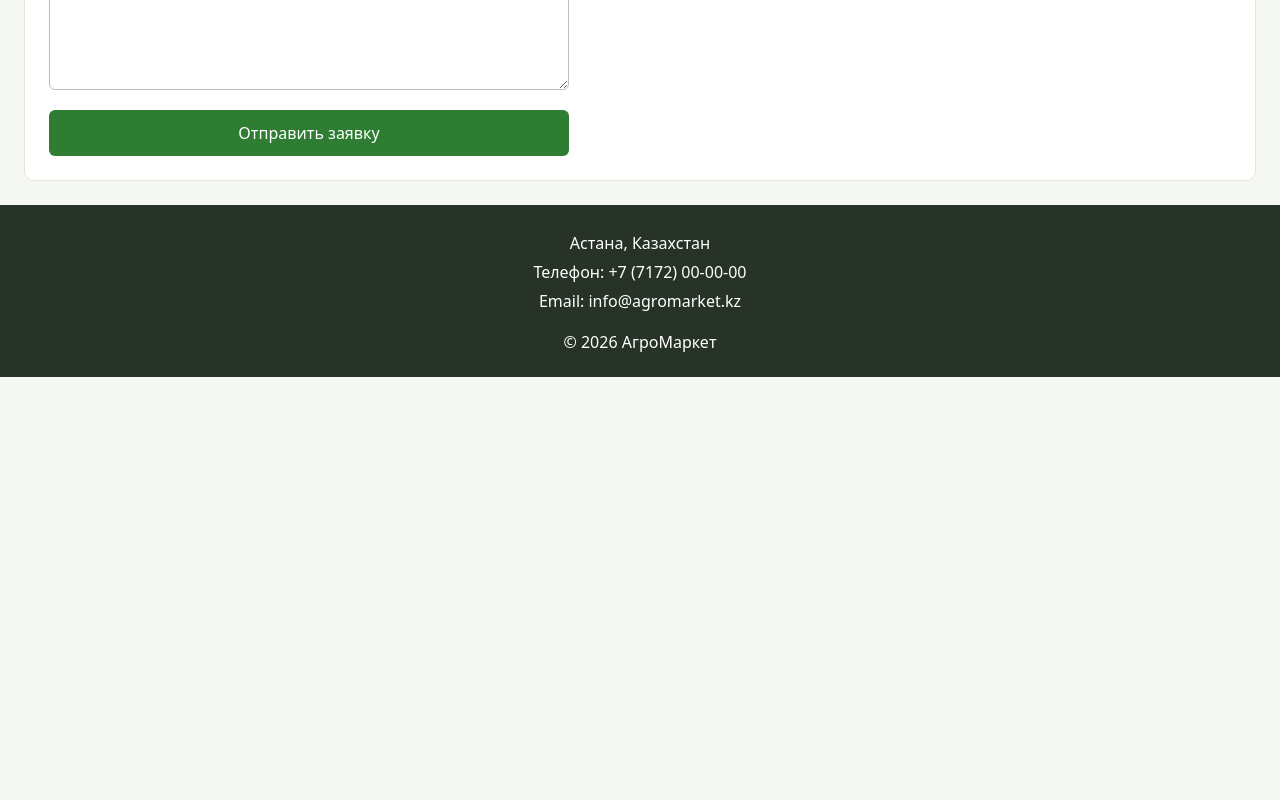
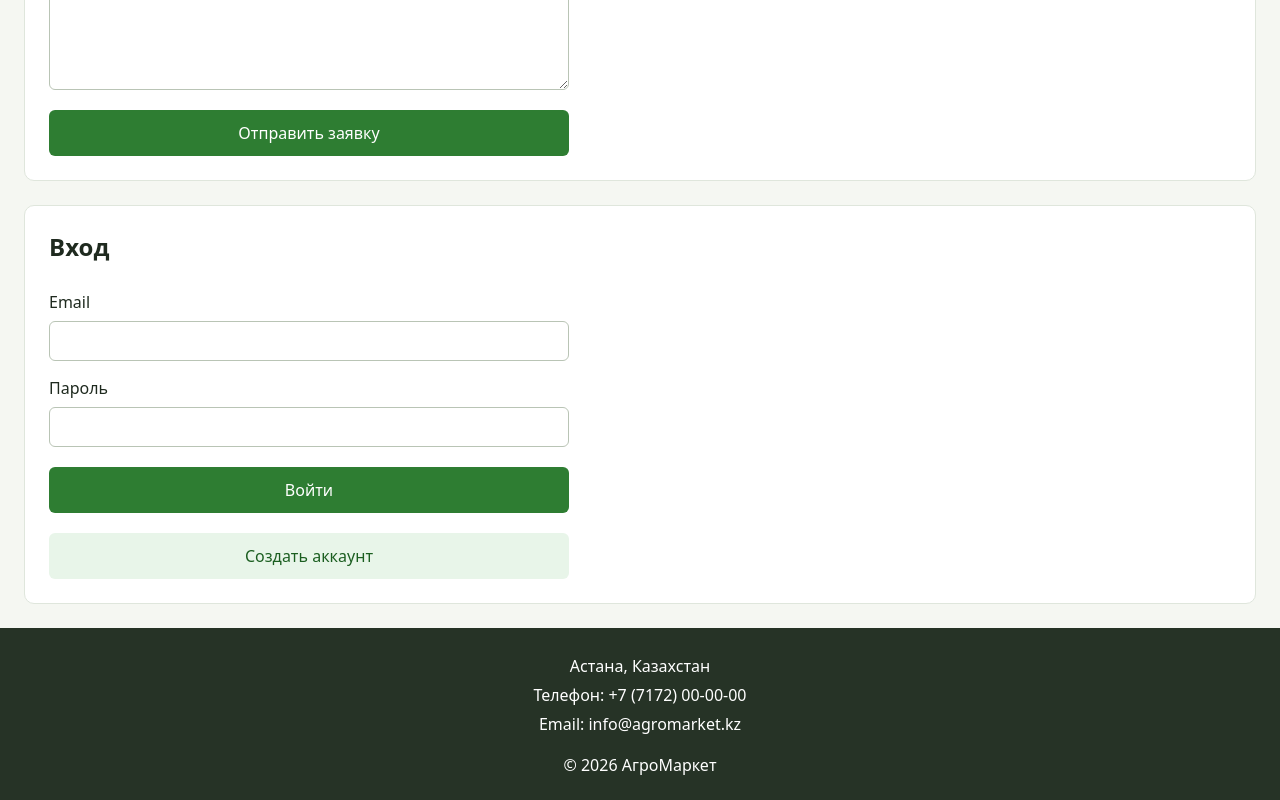
Before and after one commit to sarov1713-hub/agromarket-react, a React (Vite) app: page / in a window 1280 px wide. Shown: the part 1134-1934 px from the top of the page. Before the commit the page ends 1511 px from the top, so only its background shows below. Built offline with nearby package versions, Linux system fonts and the light colour scheme; no server answers.

Commit message:
lab7: login/register form, apiFetch with token, admin product form

```diff
--- a/src/App.jsx
+++ b/src/App.jsx
@@ -5,9 +5,38 @@ import Header from './components/Header';
 import Footer from './components/Footer';
 import ContactForm from './components/ContactForm';
 
-const API_URL = 'http://localhost:3000/api';
+import { apiFetch } from './api.js';
+import LoginForm from './components/LoginForm.jsx';
+import AddProductForm from './components/AddProductForm.jsx';
 
 function App() {
+    const [user, setUser] = useState(() => {
+        if (!localStorage.getItem('token')) return null;
+        try { return JSON.parse(localStorage.getItem('user') || 'null'); }
+        catch { return null; }
+    });
+    useEffect(() => {
+        if (!localStorage.getItem('token')) return;
+        let active = true;
+        apiFetch('/auth/me').then((currentUser) => {
+            if (active) {
+                setUser(currentUser);
+                localStorage.setItem('user', JSON.stringify(currentUser));
+            }
+        }).catch(() => {});
+        return () => { active = false; };
+    }, []);
+
+    function handleLogin(currentUser, token) {
+        localStorage.setItem('token', token);
+        localStorage.setItem('user', JSON.stringify(currentUser));
+        setUser(currentUser);
+    }
+    function handleLogout() {
+        localStorage.removeItem('token');
+        localStorage.removeItem('user');
+        setUser(null);
+    }
     const [products, setProducts] = useState([]);
     const [searchTerm, setSearchTerm] = useState('');
     const [cartCount, setCartCount] = useState(0);
@@ -18,13 +47,7 @@ function App() {
     useEffect(() => {
         async function loadProducts() {
             try {
-                const response = await fetch(`${API_URL}/products`);
-
-                if (!response.ok) {
-                    throw new Error('Ошибка загрузки товаров');
-                }
-
-                const data = await response.json();
+                const data = await apiFetch('/products');
 
                 setProducts(data);
                 setLoading(false);
@@ -134,6 +157,17 @@ function App() {
                 {/* Форма оптовой заявки */}
                 <ContactForm />
 
+                {user ? (
+                    <section className="contact auth-bar" aria-label="Аккаунт">
+                        <p>Вы вошли как {user.name} ({user.role})</p>
+                        <button type="button" onClick={handleLogout}>Выйти</button>
+                    </section>
+                ) : <LoginForm onLogin={handleLogin} />}
+
+                {user?.role === 'admin' && <AddProductForm
+                    onAdded={(product) => setProducts((current) => [...current, product])}
+                />}
+
             </main>
 
             {/* Подвал сайта */}
--- /dev/null
+++ b/src/api.js
@@ -0,0 +1,17 @@
+export const API_URL = 'http://localhost:3000/api';
+
+export async function apiFetch(path, options = {}) {
+    const token = localStorage.getItem('token');
+    const headers = new Headers(options.headers);
+    headers.set('Content-Type', 'application/json');
+    if (token) headers.set('Authorization', `Bearer ${token}`);
+    const res = await fetch(API_URL + path, { ...options, headers });
+    if (res.status === 401 && token) {
+        localStorage.removeItem('token');
+        localStorage.removeItem('user');
+        window.location.reload();
+    }
+    const data = res.status === 204 ? null : await res.json();
+    if (!res.ok) throw new Error(data?.error || `Ошибка ${res.status}`);
+    return data;
+}
--- /dev/null
+++ b/src/components/AddProductForm.jsx
@@ -0,0 +1,46 @@
+import { useState } from 'react';
+import { apiFetch } from '../api.js';
+
+export default function AddProductForm({ onAdded }) {
+    const [error, setError] = useState('');
+    const [loading, setLoading] = useState(false);
+    const [message, setMessage] = useState('');
+    async function handleSubmit(event) {
+        event.preventDefault();
+        const form = event.currentTarget;
+        const data = Object.fromEntries(new FormData(form));
+        setError('');
+        setMessage('');
+        setLoading(true);
+        try {
+            const product = await apiFetch('/products', {
+                method: 'POST', body: JSON.stringify({ ...data, price: Number(data.price) }),
+            });
+            onAdded(product);
+            form.reset();
+            setMessage('Товар добавлен в каталог');
+        } catch (err) {
+            setError(err.message);
+        } finally {
+            setLoading(false);
+        }
+    }
+    return (
+        <section className="contact" aria-labelledby="add-product-title">
+            <h2 id="add-product-title">Добавить товар</h2>
+            <form className="contact-form" onSubmit={handleSubmit}>
+                <label htmlFor="product-name">Название</label>
+                <input id="product-name" name="name" required />
+                <label htmlFor="product-category">Категория</label>
+                <input id="product-category" name="category" />
+                <label htmlFor="product-price">Цена (тг)</label>
+                <input id="product-price" name="price" type="number" min="0" step="1" required />
+                <label htmlFor="product-unit">Единица измерения</label>
+                <input id="product-unit" name="unit" defaultValue="кг" required />
+                {error && <p className="form-error" role="alert">{error}</p>}
+                {message && <p role="status">{message}</p>}
+                <button type="submit" disabled={loading}>{loading ? 'Сохранение…' : 'Добавить товар'}</button>
+            </form>
+        </section>
+    );
+}
--- a/src/components/ContactForm.jsx
+++ b/src/components/ContactForm.jsx
@@ -1,4 +1,4 @@
-const API_URL = 'http://localhost:3000/api';
+import { apiFetch } from '../api.js';
 
 function ContactForm() {
     async function handleSubmit(e) {
@@ -8,7 +8,7 @@ function ContactForm() {
         const data = Object.fromEntries(new FormData(form));
 
         try {
-            const res = await fetch(`${API_URL}/orders`, {
+            const result = await apiFetch('/orders', {
                 method: 'POST',
                 headers: {
                     'Content-Type': 'application/json',
@@ -16,17 +16,10 @@ function ContactForm() {
                 body: JSON.stringify(data),
             });
 
-            const result = await res.json();
-
-            if (!res.ok) {
-                alert('Ошибка: ' + result.error);
-                return;
-            }
-
             alert(`Заявка №${result.id} принята!`);
             form.reset();
         } catch (err) {
-            alert('Сервер недоступен. Запущен ли agromarket-server?');
+            alert('Ошибка: ' + err.message);
         }
     }
 
--- /dev/null
+++ b/src/components/LoginForm.jsx
@@ -0,0 +1,48 @@
+import { useState } from 'react';
+import { apiFetch } from '../api.js';
+
+export default function LoginForm({ onLogin }) {
+    const [mode, setMode] = useState('login');
+    const [error, setError] = useState('');
+    const [loading, setLoading] = useState(false);
+
+    async function handleSubmit(event) {
+        event.preventDefault();
+        const data = Object.fromEntries(new FormData(event.currentTarget));
+        setError('');
+        setLoading(true);
+        try {
+            const result = await apiFetch(`/auth/${mode}`, { method: 'POST', body: JSON.stringify(data) });
+            onLogin(result.user, result.token);
+        } catch (err) {
+            setError(err.message);
+        } finally {
+            setLoading(false);
+        }
+    }
+
+    return (
+        <section className="contact auth-panel" aria-labelledby="auth-title">
+            <h2 id="auth-title">{mode === 'login' ? 'Вход' : 'Регистрация'}</h2>
+            <form key={mode} className="contact-form" onSubmit={handleSubmit}>
+                {mode === 'register' && <>
+                    <label htmlFor="auth-name">Имя</label>
+                    <input id="auth-name" name="name" autoComplete="name" required />
+                </>}
+                <label htmlFor="auth-email">Email</label>
+                <input id="auth-email" name="email" type="email" autoComplete="username" required />
+                <label htmlFor="auth-password">Пароль</label>
+                <input id="auth-password" name="password" type="password" minLength={8}
+                    autoComplete={mode === 'login' ? 'current-password' : 'new-password'} required />
+                {error && <p className="form-error" role="alert">{error}</p>}
+                <button type="submit" disabled={loading}>
+                    {loading ? 'Подождите…' : mode === 'login' ? 'Войти' : 'Зарегистрироваться'}
+                </button>
+                <button type="button" className="secondary-button" disabled={loading}
+                    onClick={() => { setMode(mode === 'login' ? 'register' : 'login'); setError(''); }}>
+                    {mode === 'login' ? 'Создать аккаунт' : 'Уже есть аккаунт'}
+                </button>
+            </form>
+        </section>
+    );
+}
--- a/src/components/ProductCard.jsx
+++ b/src/components/ProductCard.jsx
@@ -8,10 +8,10 @@ function ProductCard({ product, onAdd, featured = false }) {
                 </span>
             )}
 
-            <img
+            {product.image ? <img
                 src={product.image}
                 alt={product.name}
-            />
+            /> : <div className="product-no-image">Фото пока нет</div>}
 
             <h3>{product.name}</h3>
 
--- a/src/layout.css
+++ b/src/layout.css
@@ -8,6 +8,13 @@
 *::after {
     box-sizing: border-box;
 }
+
+.form-error { color: #b71c1c; }
+.contact-form button:disabled { opacity: 0.6; cursor: wait; }
+.contact-form .secondary-button { background: #e8f5e9; color: #1b5e20; }
+.auth-bar { display: flex; align-items: center; justify-content: space-between; gap: 16px; flex-wrap: wrap; }
+.auth-bar button { padding: 10px 20px; border: 0; border-radius: 6px; background: #2e7d32; color: white; cursor: pointer; font: inherit; }
+.product-no-image { height: 160px; display: grid; place-items: center; background: #f5f7f2; border-radius: 6px; color: #566452; }
 
 body {
     margin: 0;
```
Also changed, not shown: 1 other file (tests, documents, lock files or other folders).
